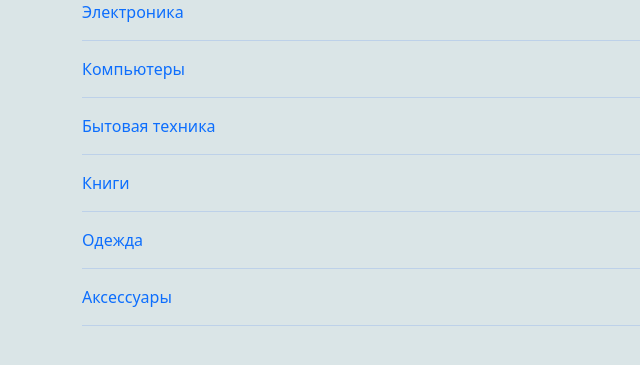
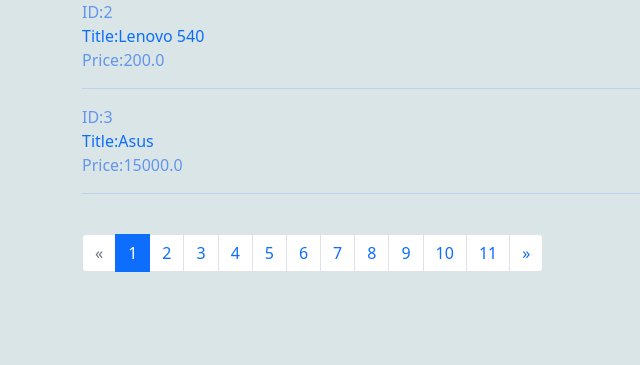
Before and after one commit to nurtazim/hw_1_nurtazim, a Django app: page / in a window 1280 px wide. Shown: the part 128-493 px from the top of the page, without its empty margins (0-640 px from the left). Run offline with Django 3.2, Linux system fonts and the light colour scheme; data comes from the database, SQL or seed files in the repository; both versions use the stored data as it was after the commit; parts of the project's set-up code (start-up, migrations or seed data) failed here and were passed over.

Commit message:
переходы настроил

```diff
--- a/hw_1_nurtazim/settings.py
+++ b/hw_1_nurtazim/settings.py
@@ -9,7 +9,6 @@ https://docs.djangoproject.com/en/3.2/topics/settings/
 For the full list of settings and their values, see
 https://docs.djangoproject.com/en/3.2/ref/settings/
 """
-
 import os
 from pathlib import Path
 
--- a/hw_1_nurtazim/urls.py
+++ b/hw_1_nurtazim/urls.py
@@ -28,10 +28,10 @@ from product import views
 
 urlpatterns = [
     path('admin/', admin.site.urls),
-    path("",views.category_vievs),
+    path("",views.main_page_vievs),
     path("logout/", views.logout),
     path("login/", views.login),
-    path("Category/<int:Category_id>/",views.category_item_views),
+    path("Category/<int:Category_id>/",views.category_vievs),
     path("products/<int:Product_id>/", views.product_item_views),
     path("add_product/",views.add_product),
     path("register/",views.register),
--- a/product/admin.py
+++ b/product/admin.py
@@ -3,10 +3,9 @@ from product.models import Category
 from product.models import Reciew
 from product.models import Products
 from product.models import Tag
-from product.models import ConfeirmCode
+
 # Register your models here.
 admin.site.register(Category)
 admin.site.register(Reciew)
 admin.site.register(Products)
 admin.site.register(Tag)
-admin.site.register(ConfeirmCode)
--- a/product/views.py
+++ b/product/views.py
@@ -6,35 +6,45 @@ from product.forms import ProductForm,RegisterForm
 from  django.contrib import auth
 from .forms import LoginForm
 from django.contrib.auth.decorators import login_required
-from product.models import ConfeirmCode
 
-# Create your views here.
+categories = Category.objects.all()
 
-def category_vievs(request):
-    category=Category.objects.all()
-    produts=Products.objects.all()
-    print(category)
-
-    data={
-        "Title":"Главная страница",
-        "Category_list" : category,
-        "Product_list": produts
-    }
-    return render(request,"index.html",context=data)
-
-
-def category_item_views(request,Category_id):
+def category_vievs(request,Category_id):
     prod = Products.objects.filter(category_id=Category_id)
-    category=Category.objects.all()
+    category = Category.objects.all()
     produts = Products.objects.all()
 
     data = {
-        "product_list":prod,
+        "product_list": prod,
         "Category_list": category,
-        "Product_list":produts
+        "Product_list": produts
     }
     return render(request, "item.html", context=data)
 
+PAGE_SIZE=2
+def main_page_vievs(request):
+    page = int(request.GET.get("page", "1"))
+    print("Страница:", page)
+    print(f"Обьекты :[{(page - 1 * PAGE_SIZE)}:{page * PAGE_SIZE} ]")
+    products = Products.objects.all()
+    total = products.count()
+    page_count = total // PAGE_SIZE
+    if total % PAGE_SIZE > 0:
+        page_count = page_count + 1
+    next_page = page + 1
+    prev_page = page - 1
+    data = {
+        "title": "Главная страница",
+        "page": page,
+        "page_count": range(1, page_count + 1),
+        "next_page": next_page,
+        "prev_page": prev_page,
+        "last_page": page_count,
+        "product_list": products[(page - 1) * PAGE_SIZE:page * PAGE_SIZE],
+        "Category_list": categories,
+        "Product_list": products
+    }
+    return render(request, "index.html", context=data)
 
 def product_item_views(request,Product_id):
     product = Products.objects.get(id=Product_id)
@@ -84,7 +94,7 @@ def register(request):
         form=RegisterForm(data=request.POST)
         if form.is_valid():
             form.save()
-            return redirect("/login/")
+            return redirect("/check/")
         else:
             data={
                 "form":form
@@ -98,16 +108,13 @@ def register(request):
 
 def check(request):
     if request.method == "POST":
-        form = RegisterForm(data=request.POST)
-        if form.is_valid():
-            form.save()
+        username = request.POST["username"]
+        password = request.POST["password"]
+        user = auth.authenticate(username=username, password=password)
+        if user is not None:
+            auth.login(request, user)
             return redirect("/")
-        else:
-            data = {
-                "form": form
-            }
-            return render(request, "check.html", context=data)
     data = {
-        "form": RegisterForm()
+        "form": LoginForm()
     }
     return render(request, "check.html", context=data)
--- a/templates/index.html
+++ b/templates/index.html
@@ -1,7 +1,27 @@
-{% extends "layout.html"%}
+{% extends "layout.html" %}
 {% block content %}
-{% for Category in Category_list %}
-    <a href="/Category/{{ Category.id}}/">{{ Category}}</a><br/>
+{% for product in product_list %}
+    <span>ID:{{ product.id}}</span><br/>
+    <a href="/products/{{ product.id}}/">Title:{{ product.title }}</a><br/>
+    <span>Price:{{ product.price}}</span>
     <hr/>
 {% endfor %}
-{%endblock%}
+    <br>
+    <nav aria-label="Page navigation example">
+  <ul class="pagination">
+    <li class="page-item{% if page <= 1 %} disabled {% endif %}">
+      <a class="page-link" href="/?page={{ prev_page }}" aria-label="Previous">
+        <span aria-hidden="true">&laquo;</span>
+      </a>
+    </li>
+      {% for i in page_count %}
+    <li class="page-item {% if i == page %}active{% endif %}" ><a class="page-link" href="/?page={{ i }}">{{ i }}</a></li>
+    {% endfor %}
+    <li class="page-item">
+      <a class="page-link" href="/?page={% if next_page > last_page %}1{% else %}{{ next_page }} {% endif %}" aria-label="Next">
+        <span aria-hidden="true">&raquo;</span>
+      </a>
+    </li>
+  </ul>
+</nav>
+{% endblock %}
```
Also changed, not shown: product/forms.py (+6 -3 lines), templates/add.html (+7 -6 lines), db.sqlite3, product/migrations/0007_auto_20210731_1705.py, product/migrations/0008_delete_confeirmcode.py (added), product/migrations/0009_confeirmcode.py (added), product/migrations/0010_delete_confeirmcode.py (added), product/migrations/0011_confeirmcode.py (added).
